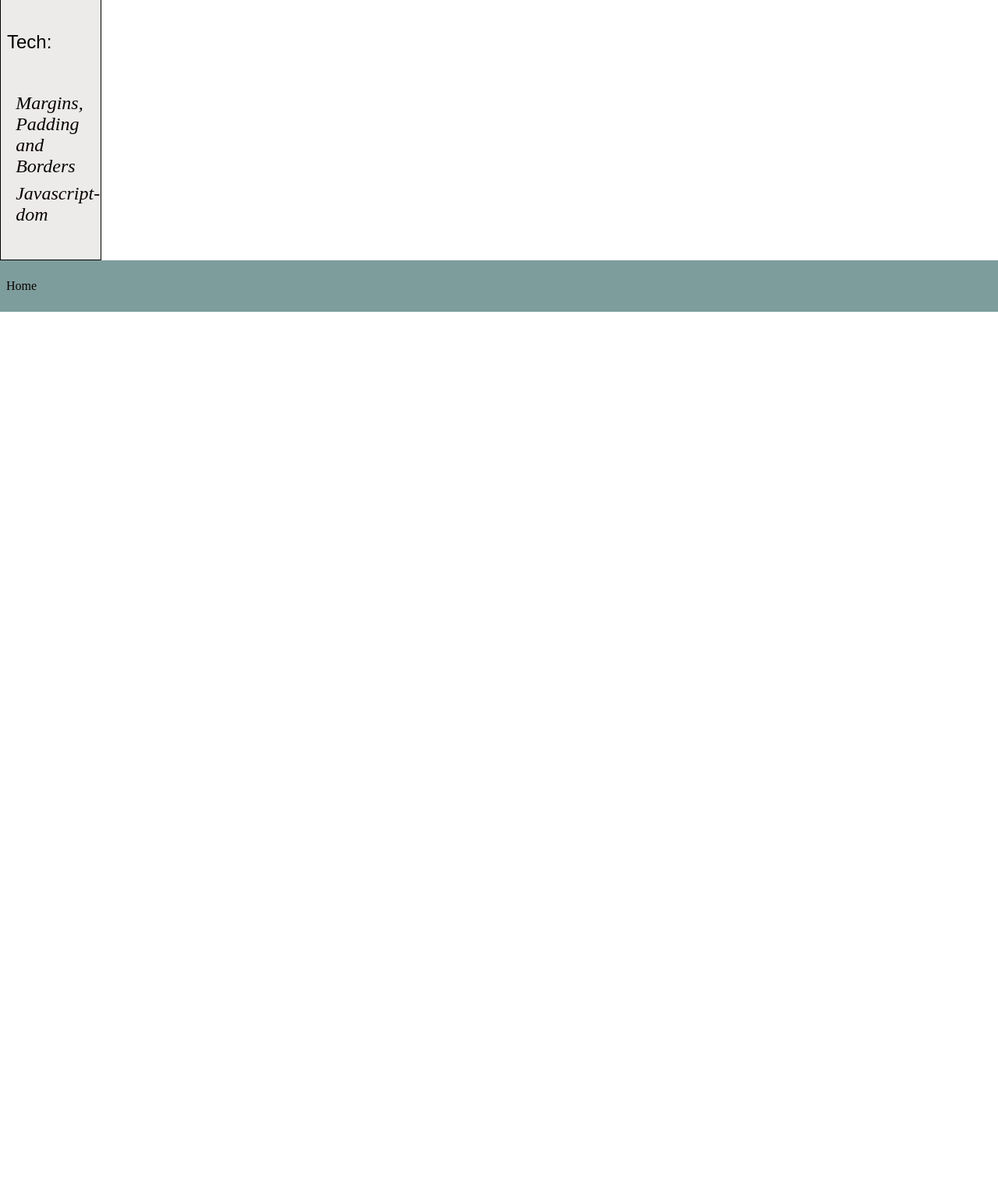
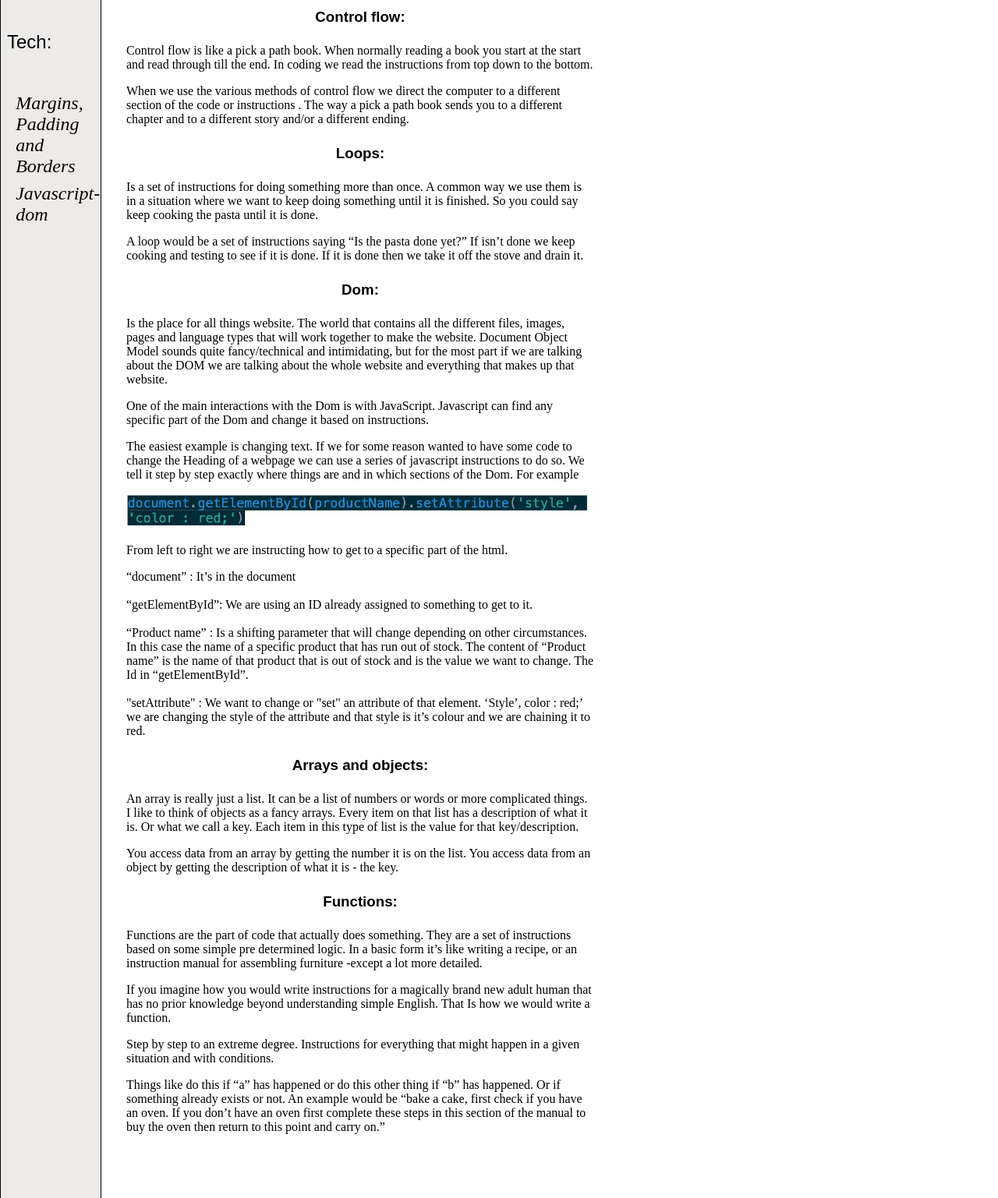
Before and after one commit to jeremy-hunter3692/jeremy-hunter3692.github.io, a plain HTML site: page blog/javascript-dom.html in a window 1280 px wide. Shown: the part 493-2030 px from the top of the page at 78% size. Before the commit the page ends 893 px from the top, so only its background shows below. Drawn offline with Linux system fonts and the light colour scheme.

Commit message:
Added JavaDom content

```diff
--- a/blog/javascript-dom.html
+++ b/blog/javascript-dom.html
@@ -54,10 +54,73 @@
 
 
       <div class="blog-content">
+       <h2>Javascript-dom</h2>
+       <h3>Analogy:</h3>
+
+          <p>If we imagine a website as a vending machine the front of the machine that we see is our webpage. That part that everyone interacts with, the buttons and menus and prices etc all nicely presented and hopefully easy to use.  Javascript would be the inner workings, the machine part in the back. It takes your money, checks it’s the right amount, gives you the change, finds your selection and then delivers you the drink you chose.
+          </p>
+
+        <h3>Control flow:</h3>
+
+          <p>Control flow is like a pick a path book. When normally reading a book you start at the start and read through till the end. In coding we read the instructions from top down to the bottom.
+          </p>
+
+          <p>When we use the various methods of control flow we direct the computer to a different section of the code or instructions . The way a pick a path book sends you to a different chapter and to a different story and/or a different ending.
+          </p>
 
 
+        <h3>Loops: </h3>
+
+          <p> Is a set of instructions for doing something more than once. A common way we use them is in a situation where we want to keep doing something until it is finished. So you could say keep cooking the pasta until it is done.
+          </p>
+          <p>
+          A loop would be a set of instructions saying “Is the pasta done yet?” If isn’t done we keep cooking and testing to see if it is done. If it is done then we take it off the stove and drain it.
+          </p>
+
+        <h3>Dom: </h3>
+          <p>Is the place for all things website. The world that contains all the different files, images, pages and language types that will work together to make the website. Document Object Model sounds quite fancy/technical and intimidating, but for the most part if we are talking about the DOM we are talking about the whole website and everything that makes up that website.
+          </p>
+
+          <p>One of the main interactions with the Dom is with JavaScript. Javascript can find any specific part of the Dom and change it based on instructions.
+          </p>
+          <p>The easiest example is changing text. If we for some reason wanted to have some code to change the Heading of a webpage we can use a series of javascript instructions to do so. We tell it step by step exactly where things are and in which sections of the Dom. For example
+          </p>
+
+          <img src = "/images/GetElementCode .png" class="img" alt="getElemntByIdexample">
+          <p>From left to right we are instructing how to get to a specific part of the html.
+          </p>
+          <p>“document” : It’s in the document
+            <br>
+            <br>
+            “getElementById”: We are using an ID already assigned to something to get to it.
+            <br>
+            <br>
+             “Product name” : Is a shifting parameter that will change depending on other circumstances. In this case the name of a specific product that has run out of stock. The content of “Product name” is the name of that product that is out of stock and is the value we want to change. The Id in “getElementById”.
+            <br>
+            <br>
+             "setAttribute" : We want to change or "set" an attribute of that element. ‘Style’, color : red;’ we are changing the style of the attribute and that style is it’s colour and we are chaining it to red.
+          </p>
+
+          <h3>Arrays and objects:</h3>
+          <p>
+            An array is really just a list. It can be a list of numbers or words or more complicated things.  I like to think of objects as a fancy arrays. Every item on that list has a description of what it is. Or what we call a key. Each item in this type of list is the value for that key/description.
+          </p>
+
+          <p>You access data from an array by getting the number it is on the list. You access data from an object by getting the description of what it is - the key.
+          </p>
 
 
+        <h3>Functions:</h3>
+        <p> Functions are the part of code that actually does something. They are a set of instructions based on some simple pre determined logic. In a basic form it’s like writing a recipe, or an instruction manual for assembling furniture -except a lot more detailed.
+        </p>
+        <p>If you imagine how you would write instructions for a magically brand new adult human that has no prior knowledge beyond understanding simple English. That Is how we would write a function.
+        </p>
+        <p>
+        Step by step to an extreme degree. Instructions for everything that might happen in a given situation and with conditions.
+        </p>
+        <p>
+          Things like do this if “a” has happened or do this other thing if  “b” has happened. Or if something already exists or not. An example would be  “bake a cake, first check if you have an oven. If you don’t have an oven first complete these steps in this section of the manual to buy the oven then return to this point and carry on.”
+        </p>
       </div>
 
 
--- a/styles/main.css
+++ b/styles/main.css
@@ -183,6 +183,15 @@ h4 {
 
   text-align: left;
   font-size: 1rem;
+
+}
+
+.blog-content img {
+
+  height: 2.5%;
+  width: auto
+
+
 
 }
 
```
Also changed, not shown: index.html (+1 -1 lines), Images/GetElementCode .png (added), Images/a4155959536_10.jpeg (renamed from a4155959536_10.jpeg), 1 other file.
